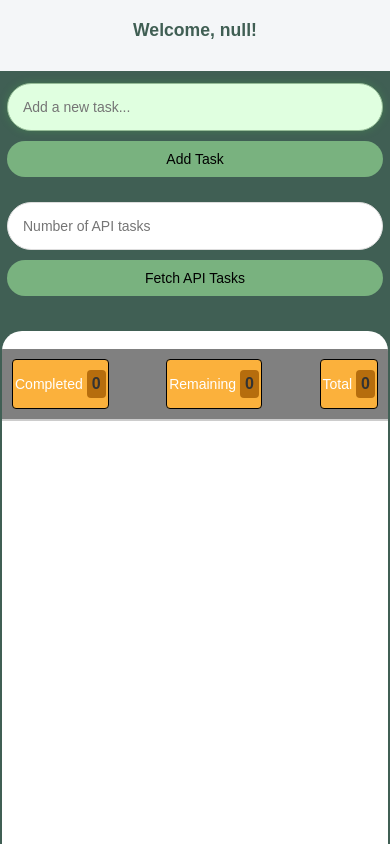
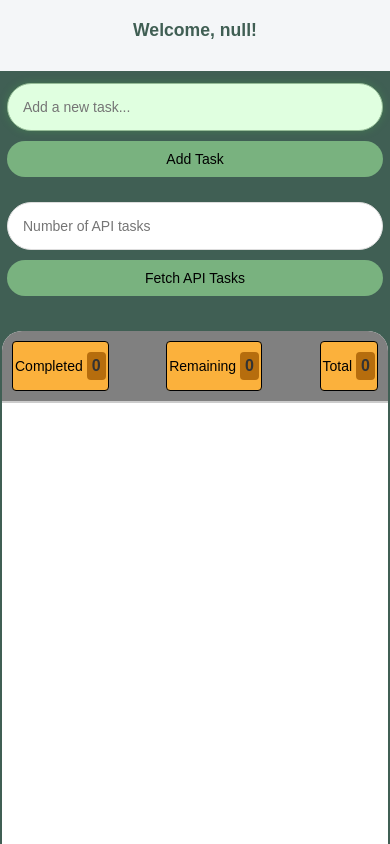
Before and after one commit to Vinjara/Todo_App, a website built with Vite: page index.html in a window 390 px wide. Shown: the top 844 px of the page. Built offline with nearby package versions, Linux system fonts and the light colour scheme.

Commit message:
updates to css

```diff
--- a/components/TodoList.js
+++ b/components/TodoList.js
@@ -26,6 +26,8 @@ class TodoList extends HTMLElement {
       list-style: none; /* Remove default list styling */
       padding: 0; /* Remove default padding */
       margin-top: 20px;
+      margin-right: 10px;
+      margin-left: 10px;
       overflow-y: auto; /* Enable vertical scrolling */
     }
 
--- a/style.css
+++ b/style.css
@@ -5,6 +5,7 @@
   --accent-color: #09754f;
   --background-color: #f4f6f8;
   --text-color: #ffffff;
+  --text-color__secondary: black;
   --button-text-color: rgb(0, 0, 0);
   --border-color: #ddd;
   --focus-border-color: #95bc97;
@@ -32,7 +33,7 @@ html {
 
 /* Main Container Styling */
 .content {
-  width: 200vh; /* Fixed width for the app */
+  width: 100vw; /* Fixed width for the app */
   height: 100vh; /* Full height of the viewport */
   display: flex;
   flex-direction: column;
@@ -203,10 +204,6 @@ html {
     overflow-y: auto; /* Allow vertical scrolling for the main content */
   }
 
-  .todo-list {
-    padding: 5px;
-  }
-
   .task-actions {
     flex-grow: 0;
     display: flex;
@@ -263,6 +260,9 @@ html {
 
 /* ___________________________________________ login page ____________________________________________________ */
 /* Form Styling */
+body {
+  color: var(--text-color__secondary);
+}
 #login-form {
   display: flex;
   flex-direction: column;
@@ -272,7 +272,6 @@ html {
 /* Label Styling */
 #login-form label {
   font-size: var(--font-size);
-  color: var(--text-color);
   text-align: left;
 }
 
```
